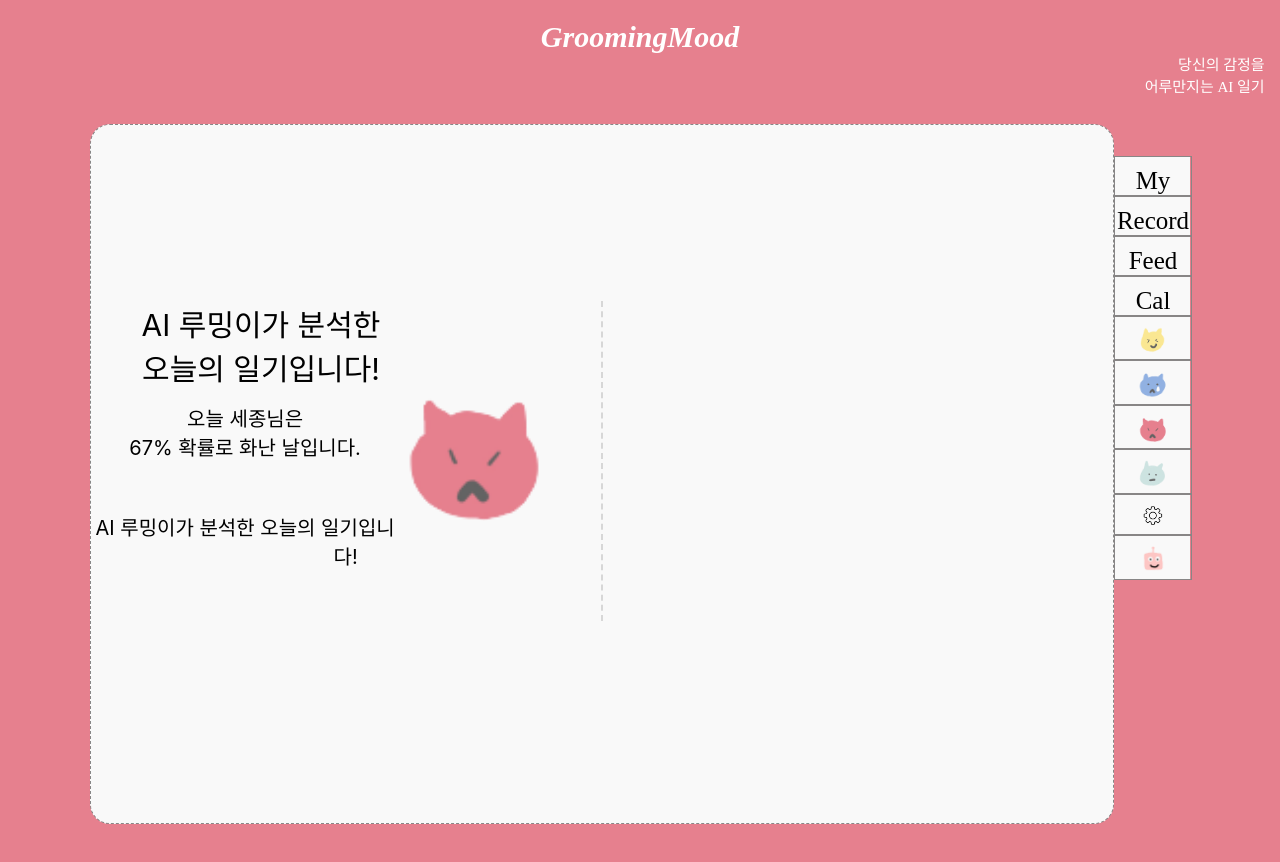
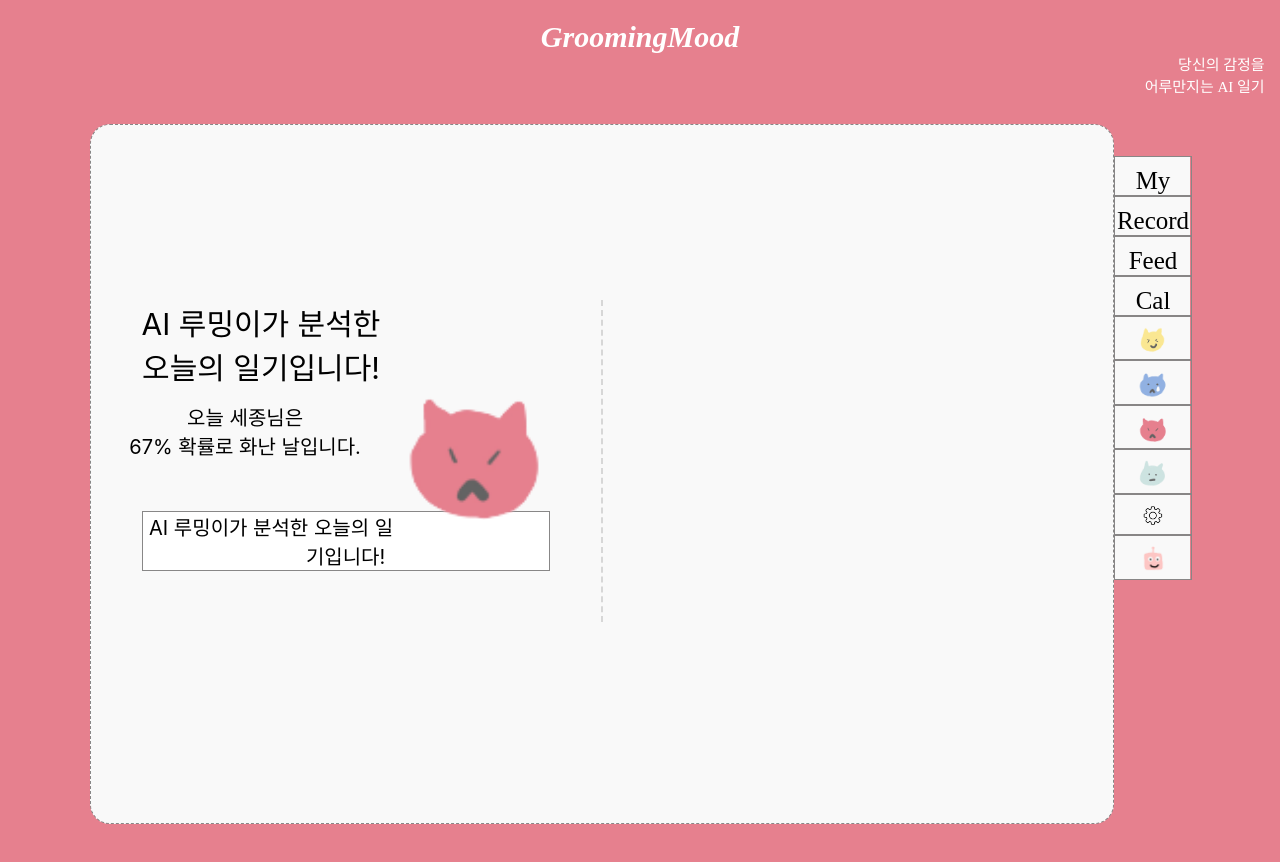
Before and after one commit to Grooming-Mood/front, a React (Create React App) app: page /result in a window 1280 px wide. Shown: the top 862 px of the page. Built offline with nearby package versions, Linux system fonts and the light colour scheme; a web font is replaced by a local one.

Commit message:
Feat : 분석결과 박스 css 추가

```diff
--- a/src/App.css
+++ b/src/App.css
@@ -1175,10 +1175,13 @@ button{
 .result-container-left-row-third{
     /* font-family: 'KyoboHand'; */
     font-size: 20px;
+    background-color: #FFFFFF;
     flex: 1;
     float: center;
+    box-sizing: border-box;
+    border: 1px solid #888787;
     flex-direction: row;
-    margin: 0% 0% 10% 0%;
+    margin: 10% 10% 10% 10%;
 }
 
 .result-container-right{
```
